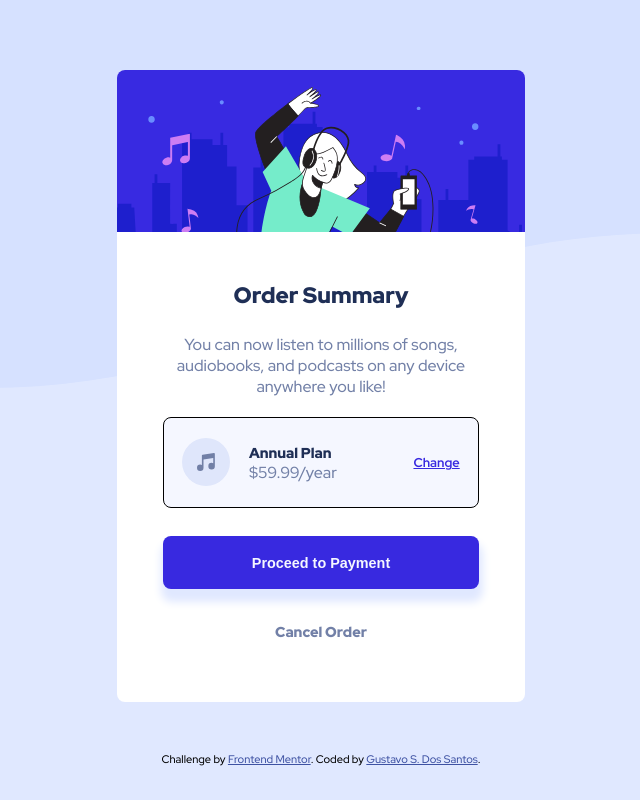
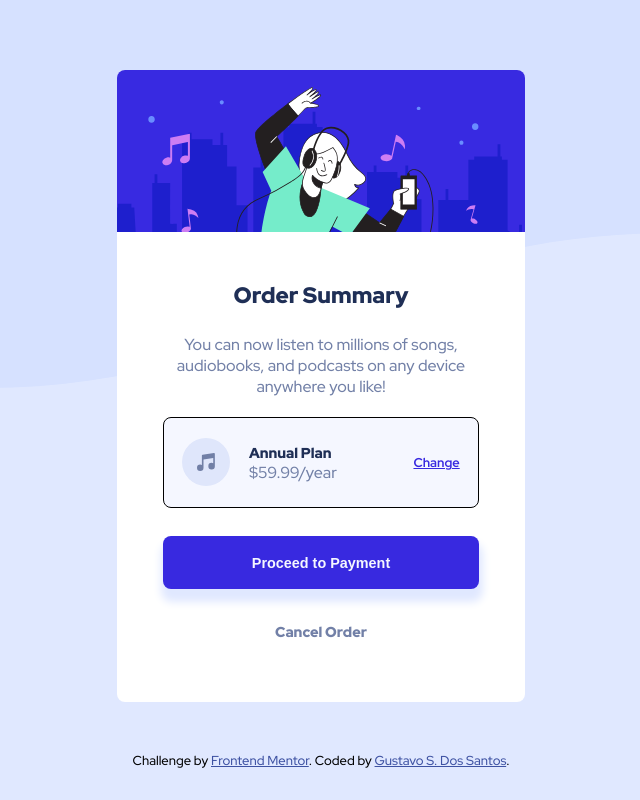
Before and after one commit to GustavoSDS/order-summary-component-main, a plain HTML site: page index.html in a window 1280 px wide. Shown: the whole page, without its empty margins (319-959 px from the left). Drawn offline with Linux system fonts and the light colour scheme.

Commit message:
Add changes on styles.css, delete design folder

```diff
--- a/index.html
+++ b/index.html
@@ -38,7 +38,7 @@
 
   <div class="attribution">
     Challenge by <a href="https://www.frontendmentor.io?ref=challenge" target="_blank">Frontend Mentor</a>.
-    Coded by <a href="#">Gustavo S. Dos Santos</a>.
+    Coded by <a href="https://www.frontendmentor.io/profile/GustavoSDS" target="_blank">Gustavo S. Dos Santos</a>.
   </div>
 </body>
 
--- a/styles.css
+++ b/styles.css
@@ -131,7 +131,7 @@ button:hover {
 
 /* Footer */
 .attribution {
-    font-size: 11px;
+    font-size: 13px;
     text-align: center;
 }
 
```
Also changed, not shown: design/active-states.jpg (deleted), design/desktop-design.jpg (deleted), design/desktop-preview.jpg (deleted), design/mobile-design.jpg (deleted), 1 other file.
